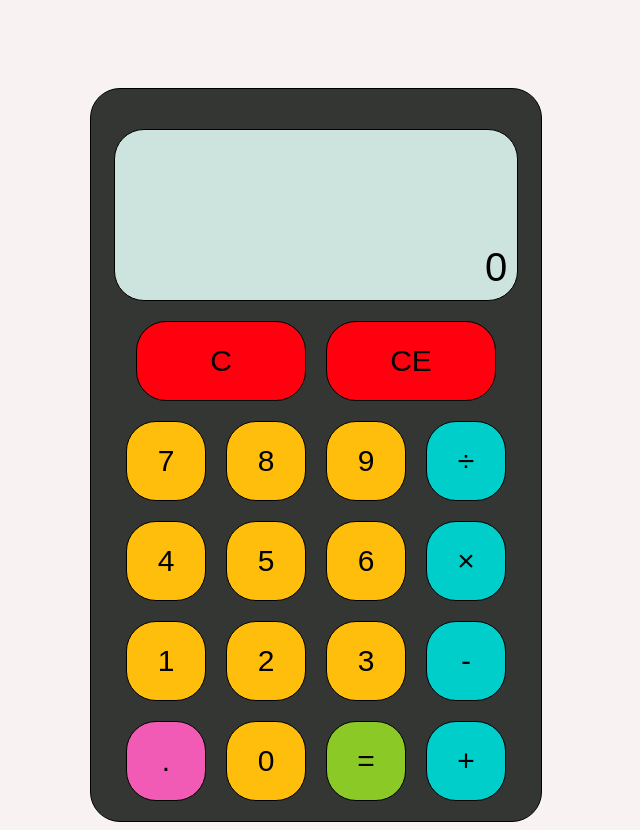
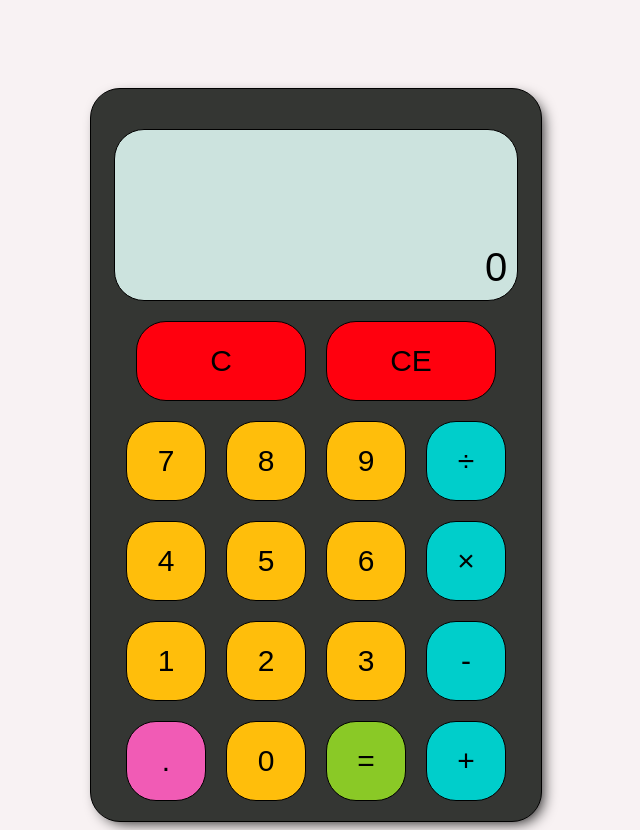
Before and after one commit to tdmgebrisvilis/calculator, a plain HTML site: page index.html in a window 1280 px wide. Shown: the whole page, without its empty margins (324-964 px from the left). Drawn offline with Linux system fonts and the light colour scheme.

```diff
--- a/style.css
+++ b/style.css
@@ -15,6 +15,7 @@ body {
     border: 1px solid black;
     border-radius: 30px;
     padding-bottom: 10px;
+    box-shadow: 5px 5px 15px -5px #000000;
 }
 .displayContainer {
     background: #cce3de;
```
Also changed, not shown: 1 other file.
